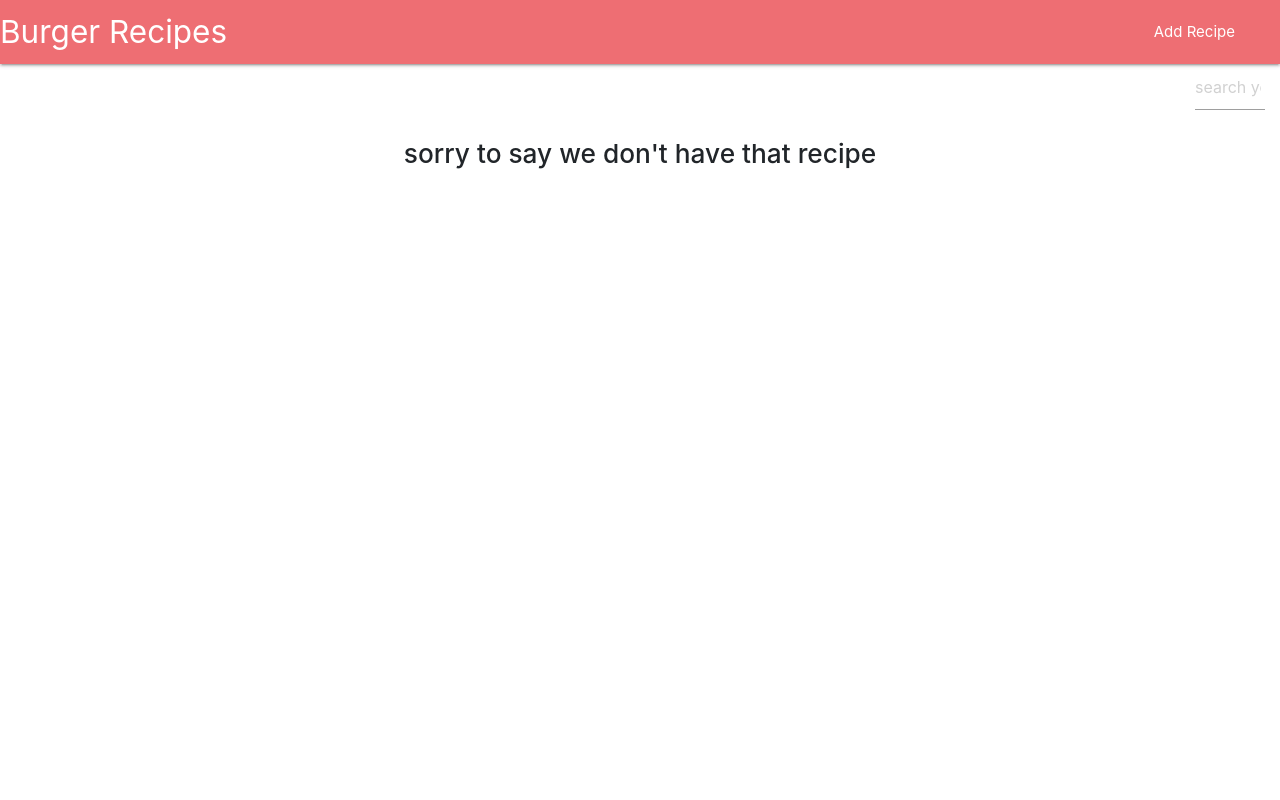
After one commit to Code-Institute-Submissions/recipes-1, a Flask app: template templates/404.html in a window 1280 px wide. The commit adds this page. Run offline with Flask 2, Linux system fonts and the light colour scheme; the template is opened without the code that fills it, so the values that code supplies are empty; some libraries are stand-ins or nearby versions.

Commit message:
Still working on search input

```diff
--- a/app.py
+++ b/app.py
@@ -142,11 +142,12 @@ def show_recipes(recipes_id,register_id):
 @app.route('/search_recipes/<register_id>', methods=['POST','GET'])
 def search_recipes(register_id):
     if request.method == "POST":
-        recipes = list(mongo.db.recipes.find({"$text": {"$search": request.form.get('search')}}))
+        recipes=list(mongo.db.recipes.find({"name": {"$regex":request.form['search']}}))
         print(recipes,request.form.get('search'))
-        if recipes.count() == 0:
-            flash("sorry to say we don't have that recipe")
+        if recipes:
             return render_template('search_recipes.html', register=mongo.db.register.find_one({'_id':ObjectId(register_id)}), recipes=recipes)
+        else:
+            return render_template('404.html', register=mongo.db.register.find_one({'_id':ObjectId(register_id)}), recipes=recipes,message='No recipes found')
     return render_template('search_recipes.html', register=mongo.db.register.find_one({'_id':ObjectId(register_id)}), recipes=recipes)
 
 """
--- /dev/null
+++ b/templates/404.html
@@ -0,0 +1,23 @@
+{% extends 'base.html' %}
+{% block content %}
+<section class="container-fluid">
+  <div class="col-md-12">
+
+           <form id="search-box"action='{{url_for("search_recipes",register_id=register._id)}}' method="POST" >
+      <div class="row">
+        <div>
+          <input id="search" name='search'type="search" class="validate" placeholder="search your recipe">
+        </div>
+        </div>
+        </form>
+
+        </div>
+<div class="row">
+    <div class="col-md-12 text-center">
+  <h3 class="text-center space">sorry to say we don't have that recipe</h3>
+  <br>
+  <h5 class="text-center space">{{message|safe}}</h5>
+</div>
+</div>
+</section>
+{% endblock %}
```
Also changed, not shown: templates/search_recipes.html (+8 -21 lines).
